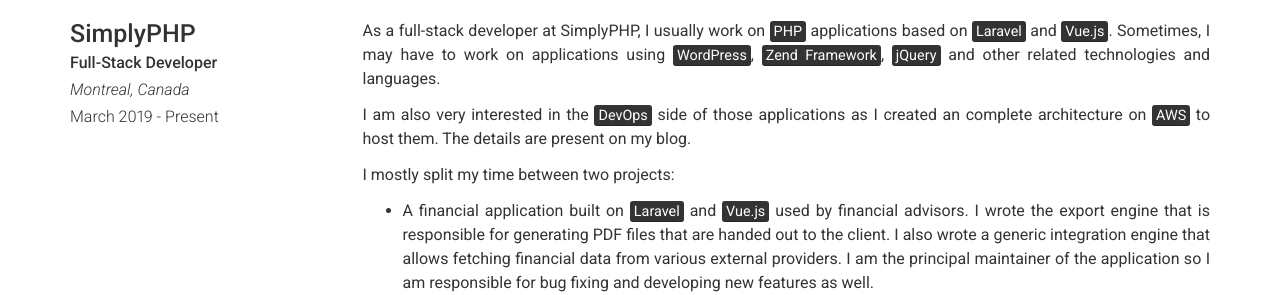
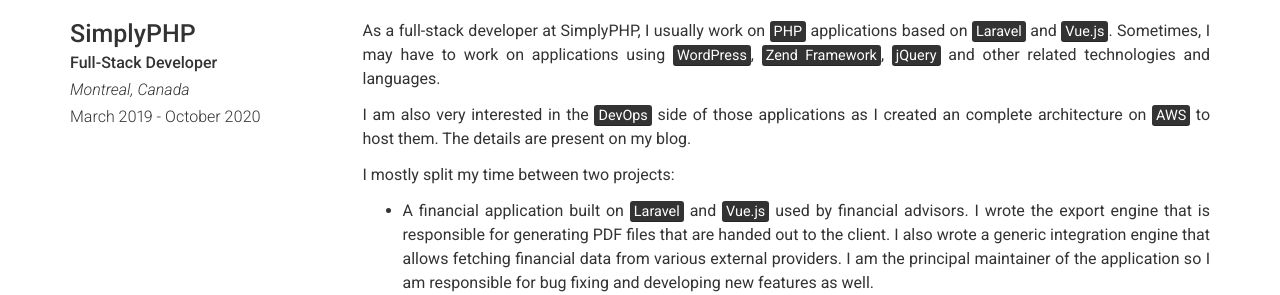
Before and after one commit to AdrienPoupa/resume, a Jekyll site: the page built from index.md, in a window 1280 px wide and 900 px high, scrolled down 1445 px. Shown: the part 153-448 px from the top of the window. Built offline with Jekyll 4.4.1, drawn with Linux system fonts in a browser that asks for light colours; nearby versions of some CDN libraries.

Commit message:
Update experience.yml

```diff
--- a/_data/en/experience.yml
+++ b/_data/en/experience.yml
@@ -5,7 +5,7 @@
   link: https://www.simplyphp.com
   location: Montreal, Canada
   job_title: Full-Stack Developer
-  dates: March 2019 - Present
+  dates: March 2019 - October 2020
   description: |
     As a full-stack developer at SimplyPHP, I usually work on <mark>PHP</mark> applications based on <mark>Laravel</mark>
     and <mark>Vue.js</mark>.
```
